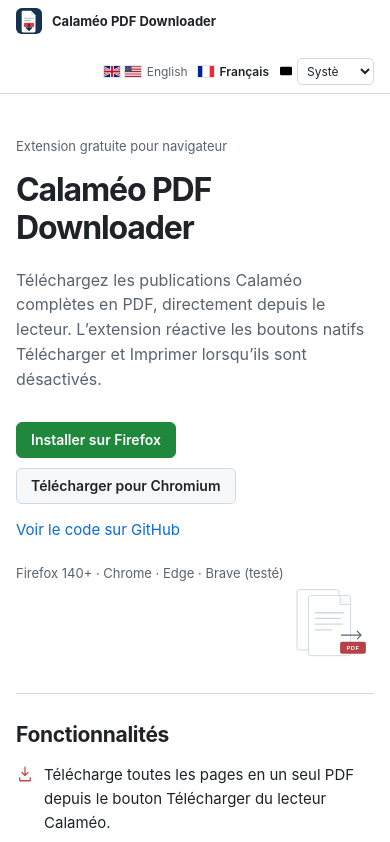
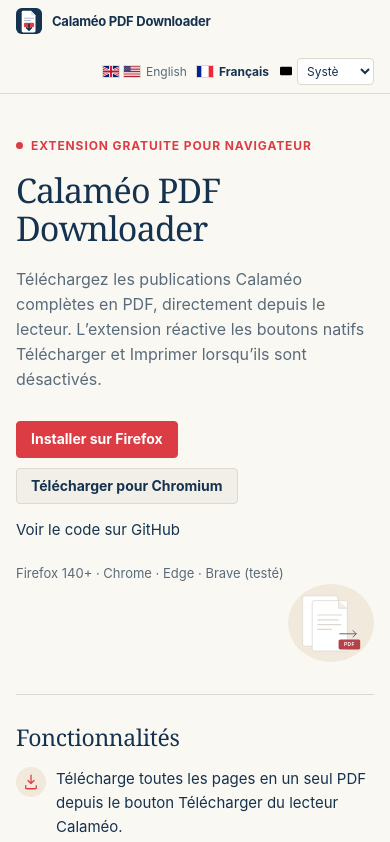
Before and after one commit to elig-45/calameo-pdf-downloader, a browser extension: page docs/fr/index.html in a window 390 px wide. Shown: the top 842 px of the page. Drawn offline with Linux system fonts and the light colour scheme.

Commit message:
style: give landing page a Calameo identity

```diff
--- a/docs/assets/site.css
+++ b/docs/assets/site.css
@@ -6,90 +6,91 @@
   font-synthesis: none;
   text-rendering: optimizeLegibility;
   -webkit-font-smoothing: antialiased;
-  --background: #ffffff;
+  --background: #faf8f3;
   --surface: #ffffff;
-  --text: #1f2328;
-  --muted: #59636e;
-  --border: #d1d9e0;
-  --soft: #f6f8fa;
-  --soft-hover: #eef1f4;
-  --link: #0969da;
-  --green: #1f883d;
-  --green-hover: #1a7f37;
-  --illustration: #eaeef2;
+  --text: #15324f;
+  --muted: #596b7a;
+  --border: #ddd9d0;
+  --soft: #f2efe8;
+  --soft-hover: #e8e2d7;
+  --link: #15324f;
+  --red: #dc3c43;
+  --red-hover: #c52f37;
+  --art-bg: #f1e9dc;
 }
 :root[data-theme="dark"] {
   color-scheme: dark;
-  --background: #0d1117;
-  --surface: #161b22;
-  --text: #e6edf3;
-  --muted: #9198a1;
-  --border: #30363d;
-  --soft: #161b22;
-  --soft-hover: #21262d;
-  --link: #4493f8;
-  --green: #238636;
-  --green-hover: #2ea043;
-  --illustration: #21262d;
+  --background: #101a24;
+  --surface: #172633;
+  --text: #f3ede3;
+  --muted: #b1bec4;
+  --border: #344754;
+  --soft: #1b2c39;
+  --soft-hover: #263c4c;
+  --link: #f1a1a2;
+  --red: #e34b52;
+  --red-hover: #f05c61;
+  --art-bg: #203543;
 }
 @media (prefers-color-scheme: dark) {
   :root:not([data-theme="light"]) {
     color-scheme: dark;
-    --background: #0d1117;
-    --surface: #161b22;
-    --text: #e6edf3;
-    --muted: #9198a1;
-    --border: #30363d;
-    --soft: #161b22;
-    --soft-hover: #21262d;
-    --link: #4493f8;
-    --green: #238636;
-    --green-hover: #2ea043;
-    --illustration: #21262d;
+    --background: #101a24;
+    --surface: #172633;
+    --text: #f3ede3;
+    --muted: #b1bec4;
+    --border: #344754;
+    --soft: #1b2c39;
+    --soft-hover: #263c4c;
+    --link: #f1a1a2;
+    --red: #e34b52;
+    --red-hover: #f05c61;
+    --art-bg: #203543;
   }
 }
 * { box-sizing: border-box; }
 body { margin: 0; color: var(--text); background: var(--background); font-size: 15px; line-height: 1.6; }
-a { color: var(--link); text-decoration: none; }
-a:hover { text-decoration: underline; }
-a:focus-visible, select:focus-visible { outline: 2px solid var(--link); outline-offset: 3px; border-radius: 2px; }
+a { color: var(--link); text-decoration: underline; text-decoration-color: transparent; text-underline-offset: 3px; }
+a:hover { text-decoration-color: currentColor; }
+a:focus-visible, select:focus-visible { outline: 2px solid var(--red); outline-offset: 3px; border-radius: 2px; }
 .container { width: min(100% - 48px, 920px); margin-inline: auto; }
 .skip-link { position: absolute; top: -60px; left: 12px; padding: 8px 12px; background: var(--surface); border: 1px solid var(--border); }
 .skip-link:focus { top: 12px; }
 .site-header { border-bottom: 1px solid var(--border); }
 .header-inner { min-height: 62px; display: flex; align-items: center; justify-content: space-between; gap: 24px; }
-.brand { display: inline-flex; align-items: center; gap: 10px; color: var(--text); font-size: 14px; font-weight: 650; }
+.brand { display: inline-flex; align-items: center; gap: 10px; color: var(--text); font-size: 14px; font-weight: 700; letter-spacing: -.02em; }
 .brand img { display: block; }
 .header-inner nav { display: flex; align-items: center; gap: 14px; font-size: 13px; }
 .header-inner nav a { display: inline-flex; align-items: center; gap: 5px; color: var(--muted); }
-.header-inner nav .language-current { color: var(--text); font-weight: 600; }
+.header-inner nav .language-current { color: var(--text); font-weight: 650; }
 .language-flags { display: inline-flex; align-items: center; gap: 3px; }
-.language-flags img, .header-inner nav > a > img, .footer-language img { width: 18px; height: 13px; display: block; border: 1px solid rgba(31,35,40,.12); object-fit: cover; }
+.language-flags img, .header-inner nav > a > img, .footer-language img { width: 18px; height: 13px; display: block; border: 1px solid var(--border); object-fit: cover; }
 .theme-control { display: inline-flex; align-items: center; gap: 5px; color: var(--muted); }
 .theme-icon { width: 16px; height: 16px; }
-.theme-control select { max-width: 92px; padding: 4px 22px 4px 7px; border: 1px solid var(--border); border-radius: 5px; color: var(--text); background: var(--surface); font: inherit; font-size: 12px; }
+.theme-control select { max-width: 92px; padding: 4px 22px 4px 7px; border: 1px solid var(--border); border-radius: 4px; color: var(--text); background: var(--surface); font: inherit; font-size: 12px; }
 .icon-sprite { position: absolute; width: 0; height: 0; overflow: hidden; }
 .intro { display: grid; grid-template-columns: minmax(0, 1fr) 160px; gap: 32px; align-items: center; padding: 58px 0 42px; border-bottom: 1px solid var(--border); }
 .intro > :not(.hero-art) { grid-column: 1; }
-.eyebrow { margin: 0 0 6px; color: var(--muted); font-size: 13px; }
-h1 { margin: 0 0 12px; font-size: clamp(32px, 5vw, 40px); line-height: 1.2; letter-spacing: -.035em; }
+.eyebrow { display: flex; align-items: center; gap: 8px; margin: 0 0 8px; color: var(--red); font-size: 12px; font-weight: 700; letter-spacing: .075em; text-transform: uppercase; }
+.eyebrow::before { width: 7px; height: 7px; border-radius: 50%; background: var(--red); content: ""; }
+h1 { margin: 0 0 12px; color: var(--text); font-family: Georgia, "Times New Roman", serif; font-size: clamp(34px, 5vw, 46px); font-weight: 500; line-height: 1.12; letter-spacing: -.025em; }
 .lead { max-width: 720px; margin: 0; color: var(--muted); font-size: 18px; line-height: 1.55; }
 .actions { display: flex; align-items: center; flex-wrap: wrap; gap: 10px; margin-top: 22px; }
-.button { display: inline-flex; min-height: 36px; align-items: center; justify-content: center; padding: 6px 14px; border: 1px solid var(--border); border-radius: 6px; color: var(--text); background: var(--soft); font-size: 14px; font-weight: 600; }
+.button { display: inline-flex; min-height: 36px; align-items: center; justify-content: center; padding: 6px 14px; border: 1px solid var(--border); border-radius: 4px; color: var(--text); background: var(--soft); font-size: 14px; font-weight: 650; }
 .button:hover { background: var(--soft-hover); text-decoration: none; }
-.button-primary { color: #fff; border-color: var(--green); background: var(--green); }
-.button-primary:hover { border-color: var(--green-hover); background: var(--green-hover); }
+.button-primary { color: #fff; border-color: var(--red); background: var(--red); }
+.button-primary:hover { border-color: var(--red-hover); background: var(--red-hover); }
 .text-link { margin-left: 4px; }
 .compatibility { margin: 13px 0 0; color: var(--muted); font-size: 13px; }
 .section { padding: 27px 0; border-bottom: 1px solid var(--border); }
-h2 { margin: 0 0 14px; font-size: 21px; line-height: 1.35; letter-spacing: -.015em; }
+h2 { margin: 0 0 14px; color: var(--text); font-family: Georgia, "Times New Roman", serif; font-size: 23px; font-weight: 500; line-height: 1.35; letter-spacing: -.015em; }
 h3 { display: flex; align-items: center; gap: 8px; margin: 0 0 5px; font-size: 16px; }
 .feature-list { display: grid; gap: 10px; margin: 0; padding: 0; list-style: none; }
 .feature-list li { display: flex; align-items: flex-start; gap: 10px; }
-.feature-icon, .small-icon { width: 18px; height: 18px; flex: 0 0 auto; margin-top: 2px; color: var(--muted); fill: none; stroke: currentColor; stroke-linecap: round; stroke-linejoin: round; stroke-width: 1.7; }
-.feature-icon.accent { color: #bf4b53; }
-.small-icon { width: 17px; height: 17px; margin-top: 0; }
-.hero-art { width: 160px; margin: 0; color: var(--muted); }
+.feature-icon, .small-icon { width: 30px; height: 30px; flex: 0 0 auto; margin-top: 0; padding: 6px; border-radius: 50%; color: var(--red); background: var(--art-bg); fill: none; stroke: currentColor; stroke-linecap: round; stroke-linejoin: round; stroke-width: 1.7; }
+.feature-icon.accent { color: var(--red); }
+.small-icon { width: 17px; height: 17px; margin-top: 0; padding: 0; border-radius: 0; color: var(--red); background: transparent; }
+.hero-art { width: 160px; margin: 0; padding: 7px; border-radius: 50%; color: var(--muted); background: var(--art-bg); }
 .hero-art { grid-column: 2; grid-row: 1 / span 5; }
 .hero-art svg { width: 100%; height: auto; display: block; }
 .hero-art .paper { fill: var(--surface); stroke: var(--border); stroke-width: 2; }
@@ -100,7 +101,7 @@ h3 { display: flex; align-items: center; gap: 8px; margin: 0 0 5px; font-size: 1
 .hero-art .pdf-text { fill: #fff; font: 700 12px/1 sans-serif; letter-spacing: .08em; }
 .sr-only { position: absolute; width: 1px; height: 1px; padding: 0; margin: -1px; overflow: hidden; clip: rect(0,0,0,0); white-space: nowrap; border: 0; }
 .install-grid { display: grid; grid-template-columns: 1fr 1fr; gap: 14px; }
-.install-option { padding: 16px; border: 1px solid var(--border); border-radius: 6px; background: var(--surface); }
+.install-option { padding: 16px; border: 1px solid var(--border); border-left: 3px solid var(--red); border-radius: 4px; background: var(--surface); }
 .install-option p { margin: 0 0 7px; color: var(--muted); }
 .faq p, .section > p { max-width: 780px; margin: 0; color: var(--muted); }
 code { padding: .15em .35em; border-radius: 4px; background: var(--soft); font-size: .9em; }
--- a/docs/assets/theme.js
+++ b/docs/assets/theme.js
@@ -13,7 +13,7 @@
 
   function updateThemeColor() {
     const dark = preference === "dark" || (preference === "system" && darkPreference.matches);
-    if (themeColor) themeColor.content = dark ? "#0d1117" : "#ffffff";
+    if (themeColor) themeColor.content = dark ? "#101a24" : "#faf8f3";
   }
 
   function applyPreference(value) {
--- a/docs/fr/index.html
+++ b/docs/fr/index.html
@@ -3,7 +3,7 @@
   <head>
     <meta charset="utf-8">
     <meta name="viewport" content="width=device-width, initial-scale=1">
-    <meta name="theme-color" content="#ffffff">
+    <meta name="theme-color" content="#faf8f3">
     <title>Calaméo PDF Downloader — Télécharger les publications Calaméo en PDF</title>
     <meta name="description" content="Téléchargez les publications Calaméo complètes en PDF avec une extension gratuite pour Firefox, Chrome, Edge et Brave.">
     <link rel="canonical" href="https://elig-45.github.io/calameo-pdf-downloader/fr/">
@@ -11,7 +11,7 @@
     <link rel="alternate" hreflang="fr" href="https://elig-45.github.io/calameo-pdf-downloader/fr/">
     <link rel="alternate" hreflang="x-default" href="https://elig-45.github.io/calameo-pdf-downloader/">
     <link rel="icon" type="image/svg+xml" href="../assets/favicon.svg">
-    <link rel="stylesheet" href="../assets/site.css?v=theme-illustrations">
+    <link rel="stylesheet" href="../assets/site.css?v=calameo">
     <meta property="og:type" content="website">
     <meta property="og:site_name" content="Calaméo PDF Downloader">
     <meta property="og:locale" content="fr_FR">
```
Also changed, not shown: docs/index.html (+2 -2 lines).
